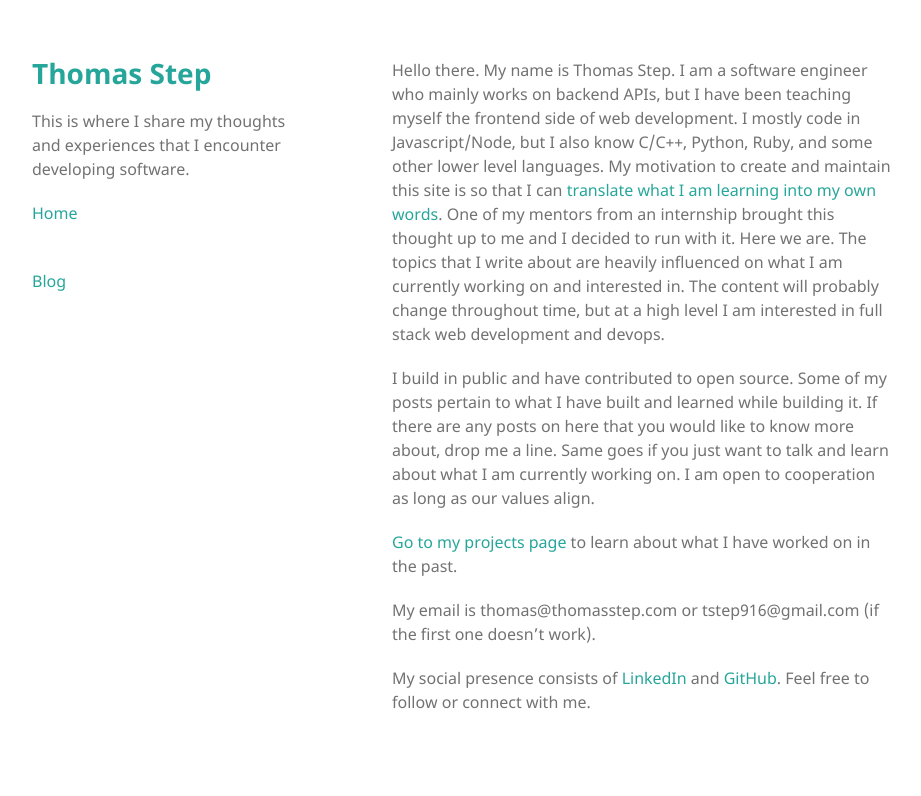
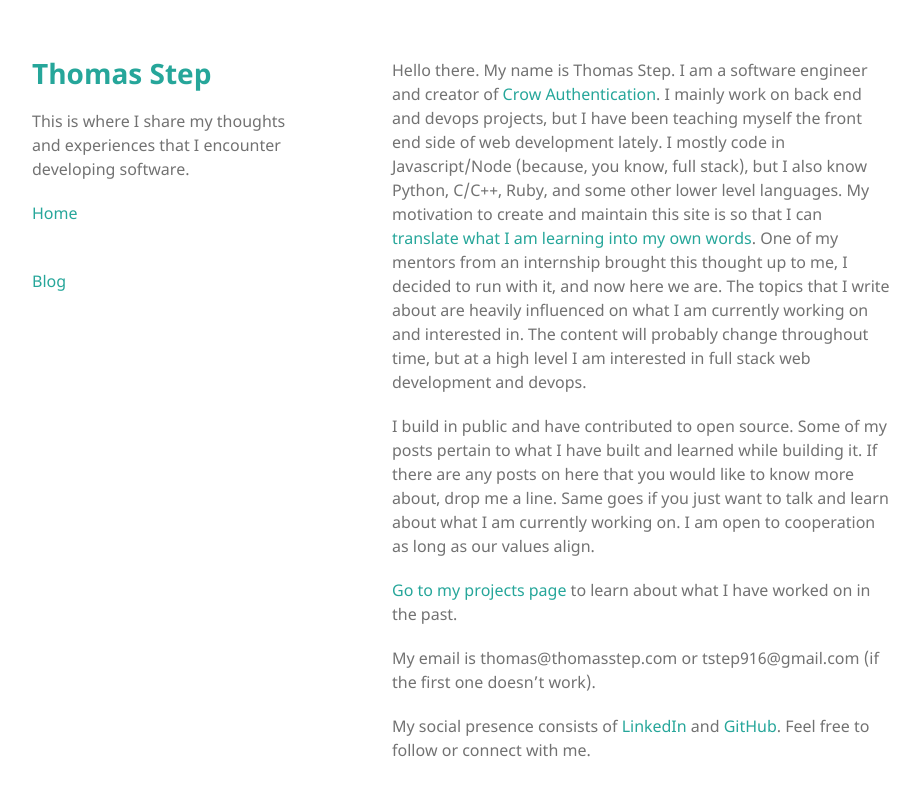
Before and after one commit to thomasstep/thomasstep.github.io, a Jekyll site: the page built from index.md, in a window 1280 px wide. Shown: the top 796 px of the page, without its empty margins (178-1099 px from the left). Built offline with Jekyll 4.4.1, drawn with Linux system fonts in a browser that asks for light colours; comment, search, counter and statistics services are not loaded.

Commit message:
Crow Auth name drop on the home page

```diff
--- a/index.md
+++ b/index.md
@@ -4,7 +4,7 @@
 hide_mailchimp_signup: true
 ---
 
-Hello there. My name is Thomas Step. I am a software engineer who mainly works on backend APIs, but I have been teaching myself the frontend side of web development. I mostly code in Javascript/Node, but I also know C/C++, Python, Ruby, and some other lower level languages. My motivation to create and maintain this site is so that I can [translate what I am learning into my own words](https://twitter.com/swyx/status/1009174159690264579). One of my mentors from an internship brought this thought up to me and I decided to run with it. Here we are. The topics that I write about are heavily influenced on what I am currently working on and interested in. The content will probably change throughout time, but at a high level I am interested in full stack web development and devops.
+Hello there. My name is Thomas Step. I am a software engineer and creator of [Crow Authentication](https://crowauth.com/). I mainly work on back end and devops projects, but I have been teaching myself the front end side of web development lately. I mostly code in Javascript/Node (because, you know, full stack), but I also know Python, C/C++, Ruby, and some other lower level languages. My motivation to create and maintain this site is so that I can [translate what I am learning into my own words](https://twitter.com/swyx/status/1009174159690264579). One of my mentors from an internship brought this thought up to me, I decided to run with it, and now here we are. The topics that I write about are heavily influenced on what I am currently working on and interested in. The content will probably change throughout time, but at a high level I am interested in full stack web development and devops.
 
 I build in public and have contributed to open source. Some of my posts pertain to what I have built and learned while building it. If there are any posts on here that you would like to know more about, drop me a line. Same goes if you just want to talk and learn about what I am currently working on. I am open to cooperation as long as our values align.
 
```
